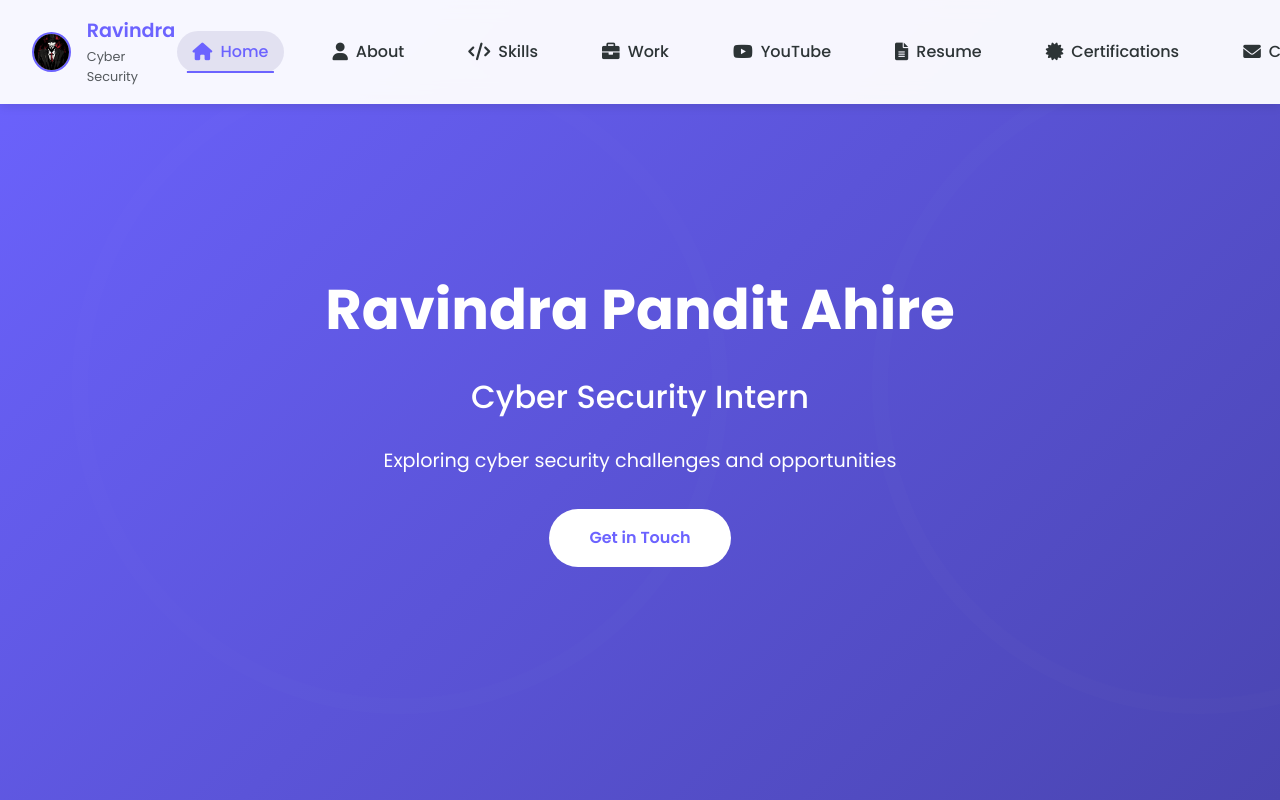
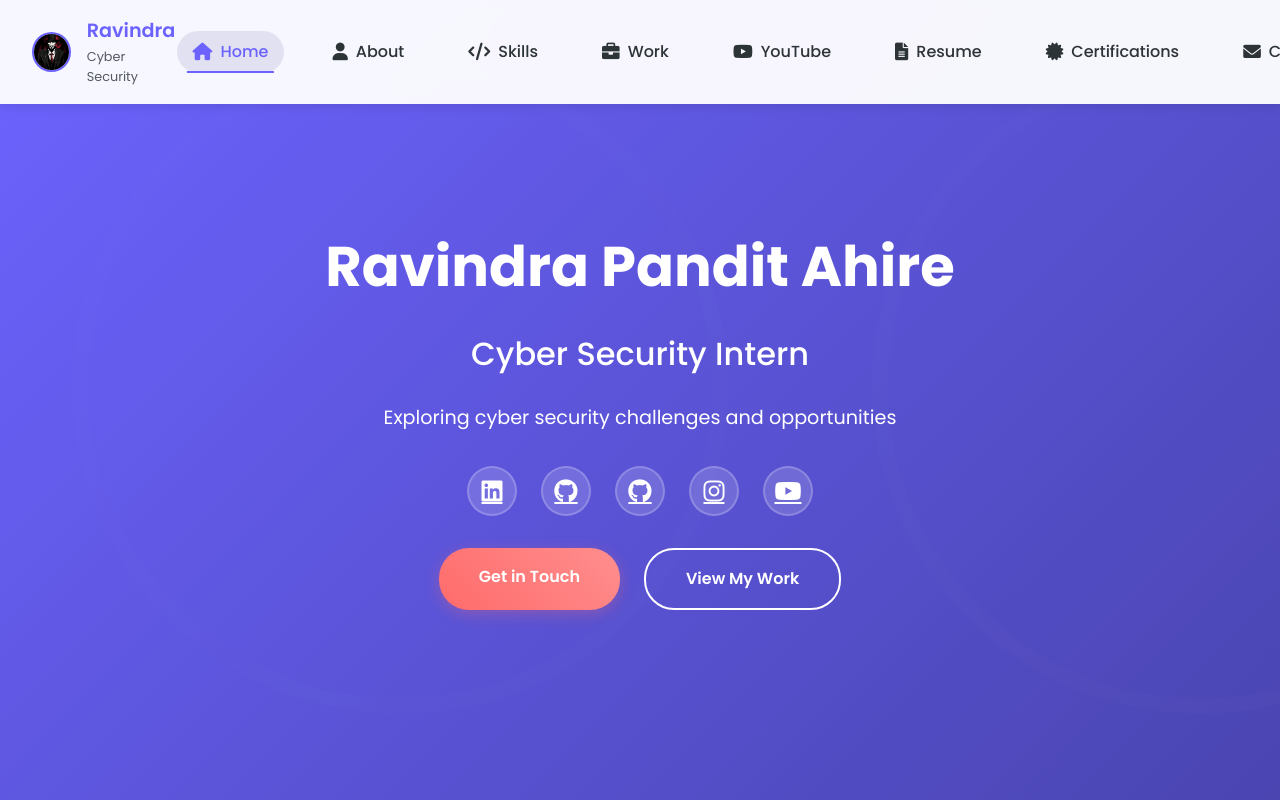
Before and after one commit to HackRore/Websites-with-AI-tools, a website: page RavinWebTech.web.app/public/index.html in a window 1280 px wide. Shown: the top 800 px of the page. Drawn offline with Linux system fonts and the light colour scheme.

Commit message:
Home Page updated

```diff
--- a/RavinWebTech.web.app/public/index.html
+++ b/RavinWebTech.web.app/public/index.html
@@ -92,7 +92,27 @@
             <h1>Ravindra Pandit Ahire</h1>
             <h2>Cyber Security Intern</h2>
             <p>Exploring cyber security challenges and opportunities</p>
-            <a href="#contact" class="cta-button">Get in Touch</a>
+            <div class="hero-social-links">
+                <a href="https://www.linkedin.com/in/ravindra-ahire-a43902296" target="_blank" class="social-link" data-tooltip="Connect on LinkedIn">
+                    <i class="fab fa-linkedin"></i>
+                </a>
+                <a href="https://github.com/RavindraPanditAhire" target="_blank" class="social-link" data-tooltip="Main GitHub Profile - Professional Projects">
+                    <i class="fab fa-github"></i>
+                </a>
+                <a href="https://github.com/HackRore" target="_blank" class="social-link" data-tooltip="Security Research & Hacking Projects">
+                    <i class="fab fa-github"></i>
+                </a>
+                <a href="https://www.instagram.com/_ravi_ahire_/" target="_blank" class="social-link" data-tooltip="Follow on Instagram">
+                    <i class="fab fa-instagram"></i>
+                </a>
+                <a href="https://youtube.com/@CyberTechX_ravin" target="_blank" class="social-link" data-tooltip="Subscribe to CyberTechX">
+                    <i class="fab fa-youtube"></i>
+                </a>
+            </div>
+            <div class="hero-cta">
+                <a href="#contact" class="cta-button">Get in Touch</a>
+                <a href="#work" class="cta-button outline">View My Work</a>
+            </div>
         </div>
     </section>
 
--- a/RavinWebTech.web.app/public/styles.css
+++ b/RavinWebTech.web.app/public/styles.css
@@ -302,10 +302,8 @@ section {
 }
 
 .hero-content {
-    text-align: center;
-    color: white;
-    z-index: 1;
-    padding: 2rem;
+    max-width: 800px;
+    margin: 0 auto;
 }
 
 .hero h1 {
@@ -332,25 +330,126 @@ section {
     animation-fill-mode: forwards;
 }
 
+.hero-social-links {
+    display: flex;
+    justify-content: center;
+    gap: 1.5rem;
+    margin-bottom: 2rem;
+    animation: fadeInUp 1s ease 0.6s;
+    opacity: 0;
+    animation-fill-mode: forwards;
+}
+
+.social-link {
+    width: 50px;
+    height: 50px;
+    display: flex;
+    align-items: center;
+    justify-content: center;
+    background: rgba(255, 255, 255, 0.15);
+    border-radius: 50%;
+    color: white;
+    font-size: 1.5rem;
+    transition: all 0.3s ease;
+    position: relative;
+    border: 2px solid rgba(255, 255, 255, 0.2);
+}
+
+.social-link:hover {
+    transform: translateY(-5px) scale(1.1);
+    box-shadow: 0 5px 15px rgba(0, 0, 0, 0.3);
+}
+
+/* Individual social media colors */
+.social-link:nth-child(1):hover { /* LinkedIn */
+    background: #0077b5;
+    border-color: #0077b5;
+}
+
+.social-link:nth-child(2):hover { /* GitHub 1 */
+    background: #333;
+    border-color: #333;
+}
+
+.social-link:nth-child(3):hover { /* GitHub 2 */
+    background: #6e5494;
+    border-color: #6e5494;
+}
+
+.social-link:nth-child(4):hover { /* Instagram */
+    background: #e4405f;
+    border-color: #e4405f;
+}
+
+.social-link:nth-child(5):hover { /* YouTube */
+    background: #ff0000;
+    border-color: #ff0000;
+}
+
+.social-link[data-tooltip]::before {
+    content: attr(data-tooltip);
+    position: absolute;
+    bottom: 100%;
+    left: 50%;
+    transform: translateX(-50%);
+    padding: 0.5rem 1rem;
+    background: rgba(0, 0, 0, 0.8);
+    color: white;
+    font-size: 0.8rem;
+    border-radius: 4px;
+    white-space: nowrap;
+    opacity: 0;
+    visibility: hidden;
+    transition: all 0.3s ease;
+    backdrop-filter: blur(5px);
+}
+
+.social-link[data-tooltip]:hover::before {
+    opacity: 1;
+    visibility: visible;
+    transform: translateX(-50%) translateY(-10px);
+}
+
+.hero-cta {
+    display: flex;
+    justify-content: center;
+    gap: 1.5rem;
+    animation: fadeInUp 1s ease 0.8s;
+    opacity: 0;
+    animation-fill-mode: forwards;
+}
+
 .cta-button {
     display: inline-block;
     padding: 1rem 2.5rem;
-    background: white;
-    color: var(--primary-color);
+    background: linear-gradient(45deg, #ff6b6b, #ff8e8e);
+    color: white;
     text-decoration: none;
     border-radius: 30px;
     font-weight: 600;
-    transition: var(--transition);
-    animation: fadeInUp 1s ease 0.6s;
-    opacity: 0;
-    animation-fill-mode: forwards;
+    transition: all 0.3s ease;
+    border: none;
+    box-shadow: 0 4px 15px rgba(255, 107, 107, 0.3);
 }
 
 .cta-button:hover {
     transform: translateY(-3px);
-    box-shadow: var(--shadow-lg);
-    background: var(--accent-color);
-    color: white;
+    box-shadow: 0 6px 20px rgba(255, 107, 107, 0.4);
+    background: linear-gradient(45deg, #ff8e8e, #ff6b6b);
+}
+
+.cta-button.outline {
+    background: transparent;
+    border: 2px solid white;
+    color: white;
+    box-shadow: none;
+}
+
+.cta-button.outline:hover {
+    background: white;
+    color: #ff6b6b;
+    border-color: white;
+    box-shadow: 0 4px 15px rgba(255, 255, 255, 0.3);
 }
 
 /* About Section */
```
